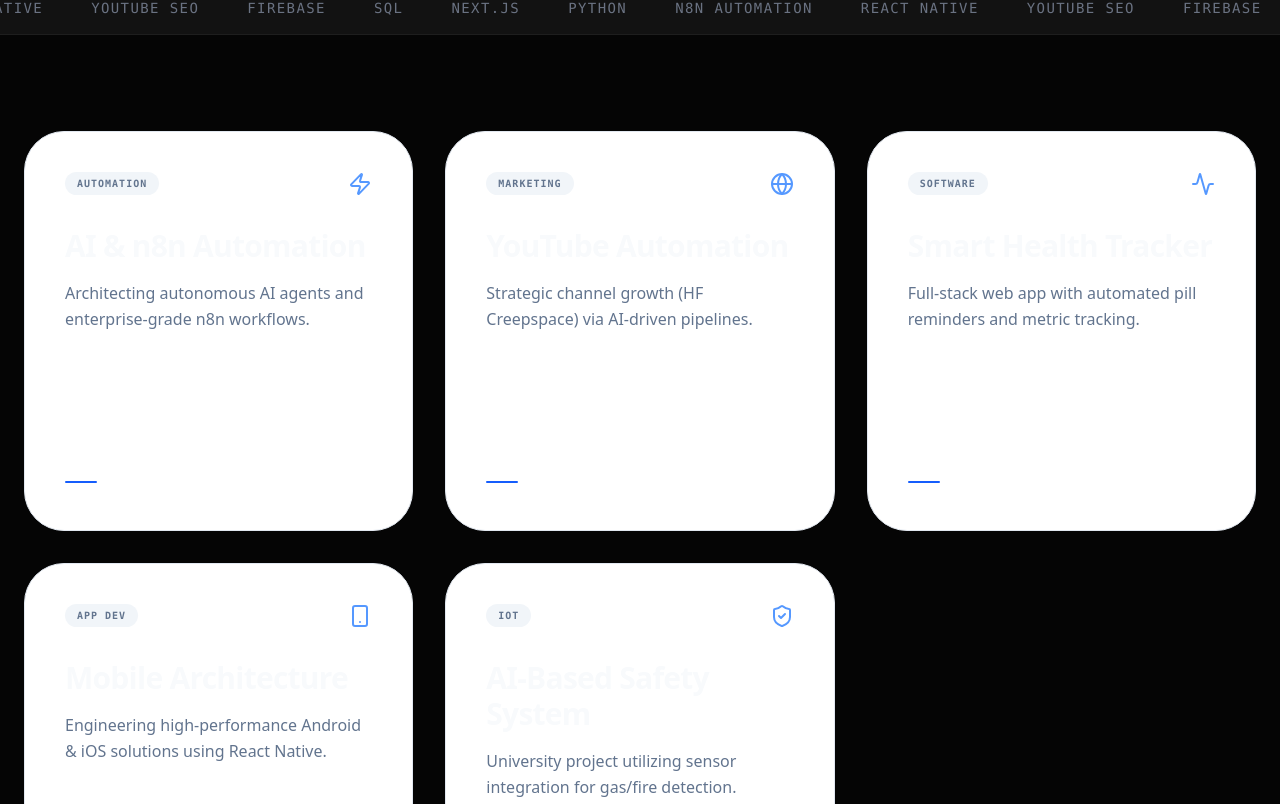
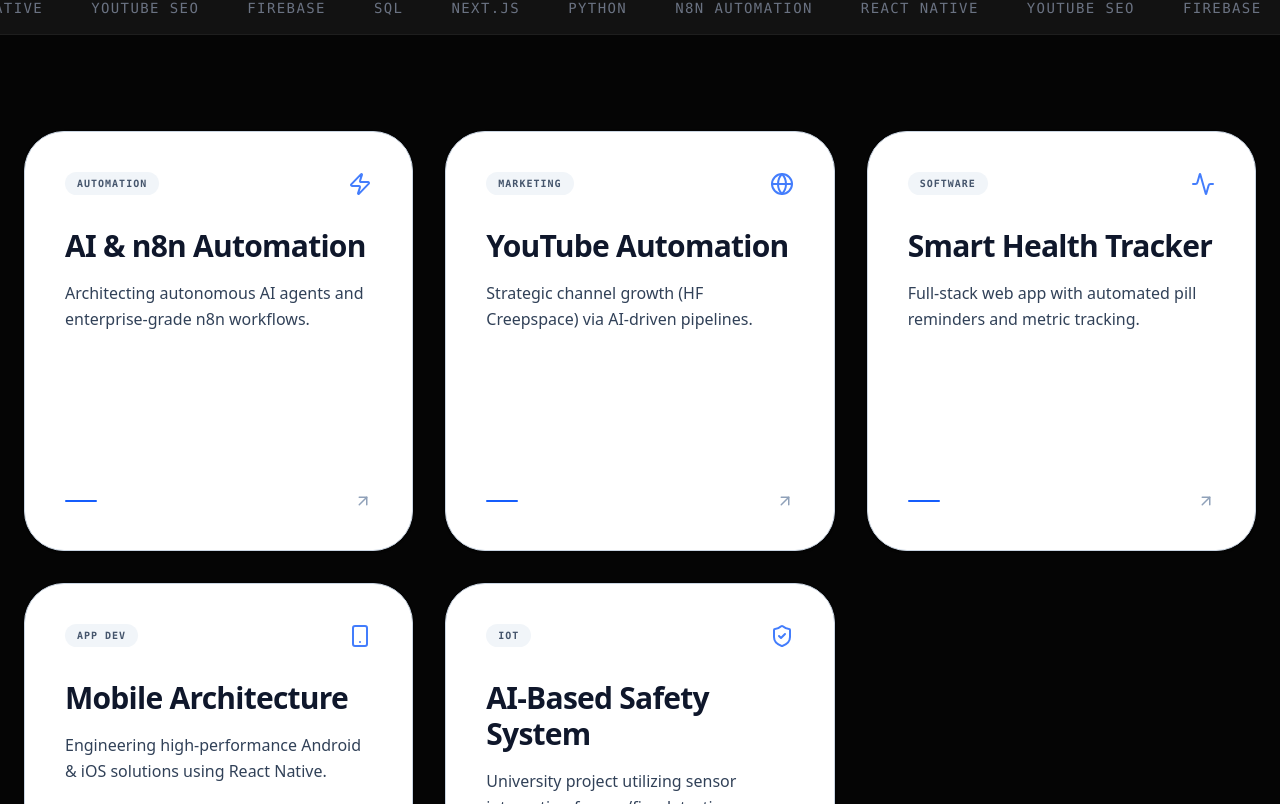
Before and after one commit to HashamFarhat/hasham-portfolio, a Next.js app: page / in a window 1280 px wide. Shown: the part 1296-2100 px from the top of the page. Built offline with nearby package versions, Linux system fonts and the light colour scheme.

Commit message:
fix: sharp text and functional project links

```diff
--- a/components/ProjectGrid.tsx
+++ b/components/ProjectGrid.tsx
@@ -1,47 +1,88 @@
 "use client";
 import { motion } from "framer-motion";
-import { Zap, Globe, Activity, Smartphone, ShieldCheck } from "lucide-react";
+import { Zap, Globe, Activity, Smartphone, ShieldCheck, ArrowUpRight } from "lucide-react";
 
 export const ProjectGrid = () => {
   const projects = [
-    { title: "AI & n8n Automation", tag: "Automation", color: "blue", icon: <Zap />, desc: "Architecting autonomous AI agents and enterprise-grade n8n workflows." },
-    { title: "YouTube Automation", tag: "Marketing", color: "red", icon: <Globe />, desc: "Strategic channel growth (HF Creepspace) via AI-driven pipelines." },
-    { title: "Smart Health Tracker", tag: "Software", color: "emerald", icon: <Activity />, desc: "Full-stack web app with automated pill reminders and metric tracking." },
-    { title: "Mobile Architecture", tag: "App Dev", color: "purple", icon: <Smartphone />, desc: "Engineering high-performance Android & iOS solutions using React Native." },
-    { title: "AI-Based Safety System", tag: "IoT", color: "orange", icon: <ShieldCheck />, desc: "University project utilizing sensor integration for gas/fire detection." }
+    {
+      title: "AI & n8n Automation",
+      tag: "Automation",
+      icon: <Zap size={24} />,
+      desc: "Architecting autonomous AI agents and enterprise-grade n8n workflows.",
+      link: "https://github.com/HashamFarhat" // Replace with actual repo link
+    },
+    {
+      title: "YouTube Automation",
+      tag: "Marketing",
+      icon: <Globe size={24} />,
+      desc: "Strategic channel growth (HF Creepspace) via AI-driven pipelines.",
+      link: "https://github.com/HashamFarhat"
+    },
+    {
+      title: "Smart Health Tracker",
+      tag: "Software",
+      icon: <Activity size={24} />,
+      desc: "Full-stack web app with automated pill reminders and metric tracking.",
+      link: "https://github.com/HashamFarhat"
+    },
+    {
+      title: "Mobile Architecture",
+      tag: "App Dev",
+      icon: <Smartphone size={24} />,
+      desc: "Engineering high-performance Android & iOS solutions using React Native.",
+      link: "https://github.com/HashamFarhat"
+    },
+    {
+      title: "AI-Based Safety System",
+      tag: "IoT",
+      icon: <ShieldCheck size={24} />,
+      desc: "University project utilizing sensor integration for gas/fire detection.",
+      link: "https://github.com/HashamFarhat"
+    }
   ];
 
   return (
-    <section id="work" className="max-w-7xl mx-auto px-6 py-24">
+    <section id="work" className="max-w-7xl mx-auto px-6 py-24 bg-background">
       <div className="grid grid-cols-1 md:grid-cols-2 lg:grid-cols-3 gap-8">
         {projects.map((project, i) => (
-          <motion.div
+          <motion.a
             key={i}
-            whileHover={{ y: -8, boxShadow: "0 20px 40px rgba(0,0,0,0.05)" }}
-            className="group relative p-10 rounded-[2.5rem] bg-white dark:bg-white/5 border border-slate-200 dark:border-white/10 transition-all duration-500 flex flex-col justify-between min-h-100"
+            href={project.link}
+            target="_blank"
+            rel="noopener noreferrer"
+            whileHover={{ y: -12 }}
+            // FIX: Added shadows and higher contrast borders for light mode
+            className="group relative p-10 rounded-[2.5rem] bg-white dark:bg-white/5 border border-slate-300 dark:border-white/10 transition-all duration-500 flex flex-col justify-between min-h-[420px] shadow-sm hover:shadow-xl hover:shadow-blue-500/10"
           >
             <div>
               <div className="flex justify-between items-center mb-8">
-                <span className="text-[10px] font-mono font-bold uppercase tracking-widest px-3 py-1 bg-slate-100 dark:bg-white/5 rounded-full text-slate-500 dark:text-slate-400">
+                <span className="text-[10px] font-mono font-bold uppercase tracking-widest px-3 py-1 bg-slate-100 dark:bg-white/10 rounded-full text-slate-600 dark:text-slate-400">
                   {project.tag}
                 </span>
-                <div className="text-blue-500 dark:text-blue-400 opacity-80 group-hover:opacity-100 transition-opacity">
+                <div className="text-blue-600 dark:text-blue-400 opacity-80 group-hover:opacity-100 transition-opacity">
                   {project.icon}
                 </div>
               </div>
-              <h3 className="text-3xl font-bold tracking-tight mb-4 group-hover:text-blue-600 dark:group-hover:text-blue-400 transition-colors">
+
+              {/* FIX: Darker text for better readability (No more blurry look) */}
+              <h3 className="text-3xl font-bold tracking-tight mb-4 text-slate-900 dark:text-white group-hover:text-blue-600 dark:group-hover:text-blue-400 transition-colors">
                 {project.title}
               </h3>
-              <p className="text-slate-500 dark:text-slate-400 leading-relaxed font-light">
+              <p className="text-slate-700 dark:text-slate-400 leading-relaxed font-normal">
                 {project.desc}
               </p>
             </div>
 
-            <div className="mt-8 flex items-center gap-3">
-              <div className="h-0.5 w-8 bg-blue-600 rounded-full group-hover:w-16 transition-all duration-500" />
-              <span className="text-[10px] font-bold uppercase tracking-tighter opacity-0 group-hover:opacity-100 transition-all">View Details</span>
+            <div className="mt-8 flex items-center justify-between">
+              <div className="flex items-center gap-3">
+                <div className="h-0.5 w-8 bg-blue-600 rounded-full group-hover:w-12 transition-all duration-500" />
+                <span className="text-[10px] font-bold uppercase tracking-tighter text-slate-900 dark:text-white opacity-0 group-hover:opacity-100 transition-all">
+                  View Repository
+                </span>
+              </div>
+              <ArrowUpRight size={18} className="text-slate-400 group-hover:text-blue-600 transition-colors" />
             </div>
-          </motion.div>
+          </motion.a>
         ))}
       </div>
     </section>
```
